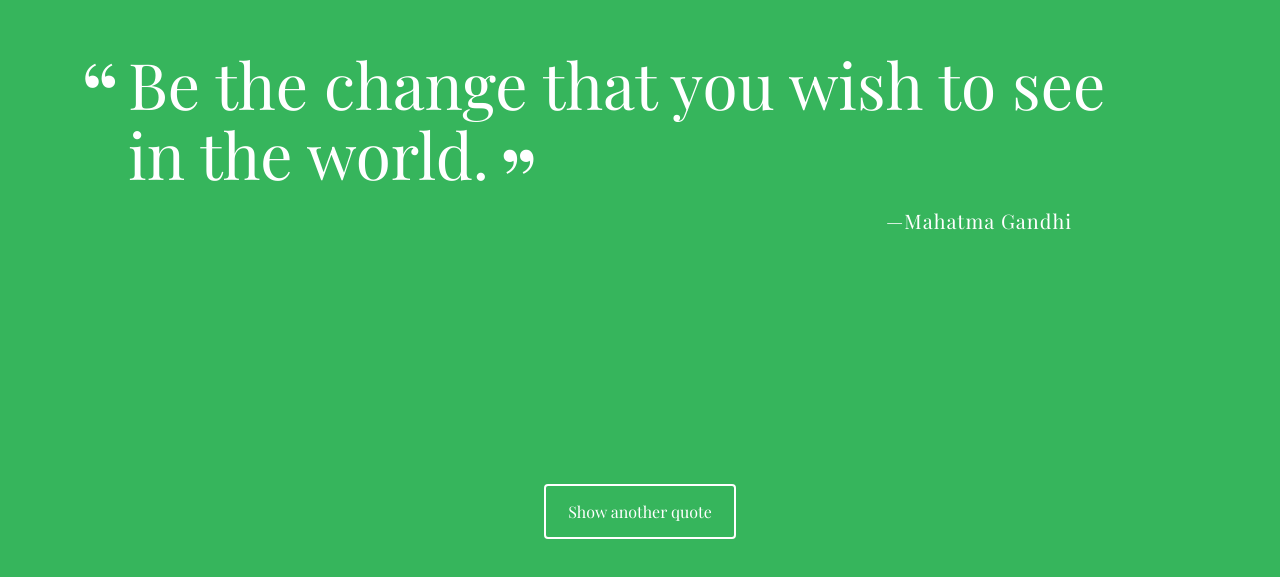
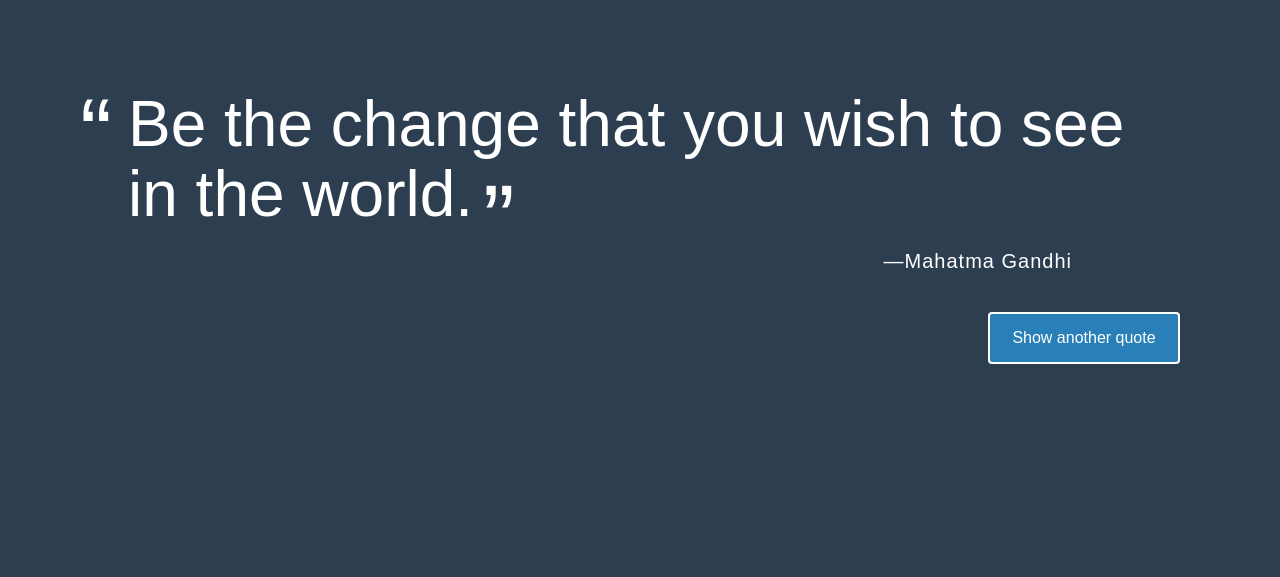
Before and after one commit to peterajuzie/techdegree-project-1, a plain HTML site: page index.html in a window 1280 px wide. Shown: the part 111-688 px from the top of the page. Drawn offline with nearby package versions, Linux system fonts and the light colour scheme; a web font is replaced by a local one.

Commit message:
Added random bg colors and css fixes
Added random background colors on page refresh and onclick  and css stylesheet fixes

```diff
--- a/css/styles.css
+++ b/css/styles.css
@@ -2,15 +2,17 @@ body {
   /*text-align: center;*/
   background-color: #36b55c;
   color: white;
-  font-family: 'Playfair Display', serif;
+  font-family: 'Arial', sans-serif;
 }
 #quote-box {
-  position: absolute;
+  position: relative;
+  margin-top: 200px;
   top: 20%;
   left: 10%;
   right: 10%;
   width: 80%;
   line-height: .5;
+  transition: .5s ;
 }
 .quote {
   font-size: 4rem;
@@ -58,12 +60,12 @@ body {
 }
 
 #loadQuote {
-  position: fixed;
+  position: relative;
+  float: right;
+  margin-top: 20px;
+  margin-left: 30%;
+  margin-right: 100px;
   width: 12em;
-  display: inline-block;
-  left: 50%;
-  margin-left: -6em;
-  bottom: 150px;
   border-radius: 4px;
   border: 2px solid #fff;
   color: #fff;
--- a/index.html
+++ b/index.html
@@ -7,13 +7,13 @@
   <link rel="stylesheet" href="css/normalize.css">
   <link rel="stylesheet" href="css/styles.css">
 </head>
-<body>
+<body id="flat-bg">
   <div class="container">
     <div id="quote-box">
       <p class="quote"></p>
       <p class="source"><span class="citation"></span><span class="year"></span></p>
     </div>
-    <button id="loadQuote" onclick="printQuote(quote)">Show another quote</button>
+    <button id="loadQuote" onclick="callFunctions();">Show another quote</button>
   </div>
   <script src="js/bg_colors.js"></script>
   <script src="js/quotes.js"></script>
--- a/js/quotes.js
+++ b/js/quotes.js
@@ -21,9 +21,9 @@ var quotes = [
     year: undefined
   },
   {
-    quote: 'Whether you think you can, or you think you can\'t, either way you\'re right.',
-    source: 'Henry Ford',
-    citation: '',
+    quote: 'Whether you think you can, or you think you can\'t, you\'re right. See you tomorrow.',
+    source: 'Stewie',
+    citation: 'Family Guy',
     year: undefined
   },
   {
--- a/js/script.js
+++ b/js/script.js
@@ -2,9 +2,19 @@
 // when user clicks anywhere on the button, the "printQuote" function is called
 //document.getElementById('loadQuote').addEventListener("click", printQuote, false);
 
-var randomNumber, randomQuote, hexColor, randomBgColor, quote;
+
+var randomNumber, randomQuote, hexColor, randomColor, quote, timeout;
 var message = '';
 var bgColor = '';
+
+// Refresh page using the setTimeout and reload methods after a specified time in milliseconds
+// The resetTimeout function resets the refresh timer
+timeout = setTimeout("location.reload(true);",25000);
+  function resetTimeout() {
+    clearTimeout(timeout);
+    timeout = setTimeout("location.reload(true);",25000);
+  }
+
 
 // This print function targets a specific section on the html page with id 'quote-box'
 function print(message) {
@@ -15,6 +25,15 @@ function print(message) {
 // Generate random number to use in randomly selecting individual quote objects
 function getRandomNumber() {
   return Math.floor(Math.random() * 10) + 1;
+}
+
+// Generate random background color on click;
+function printColor() {
+  document.body.style.backgroundColor = bgColors[getRandomNumber()];
+}
+
+function buttonColor() {
+  document.getElementById('loadQuote').style.backgroundColor = bgColors[getRandomNumber()];
 }
 
 // Picks a random quote from the quotes oject
@@ -37,4 +56,13 @@ function printQuote() {
   message = getRandomQuote(randomQuote);
   print(message);
 }
-printQuote();
+
+// Put all functions into a single function and call all at once
+// Will be usefull during the 'onclick' function calls in the html
+function callFunctions() {
+  printColor();
+  printQuote();
+  buttonColor();
+  resetTimeout();
+}
+callFunctions();
```
Also changed, not shown: js/safety_net.js (+7 -0 lines).
